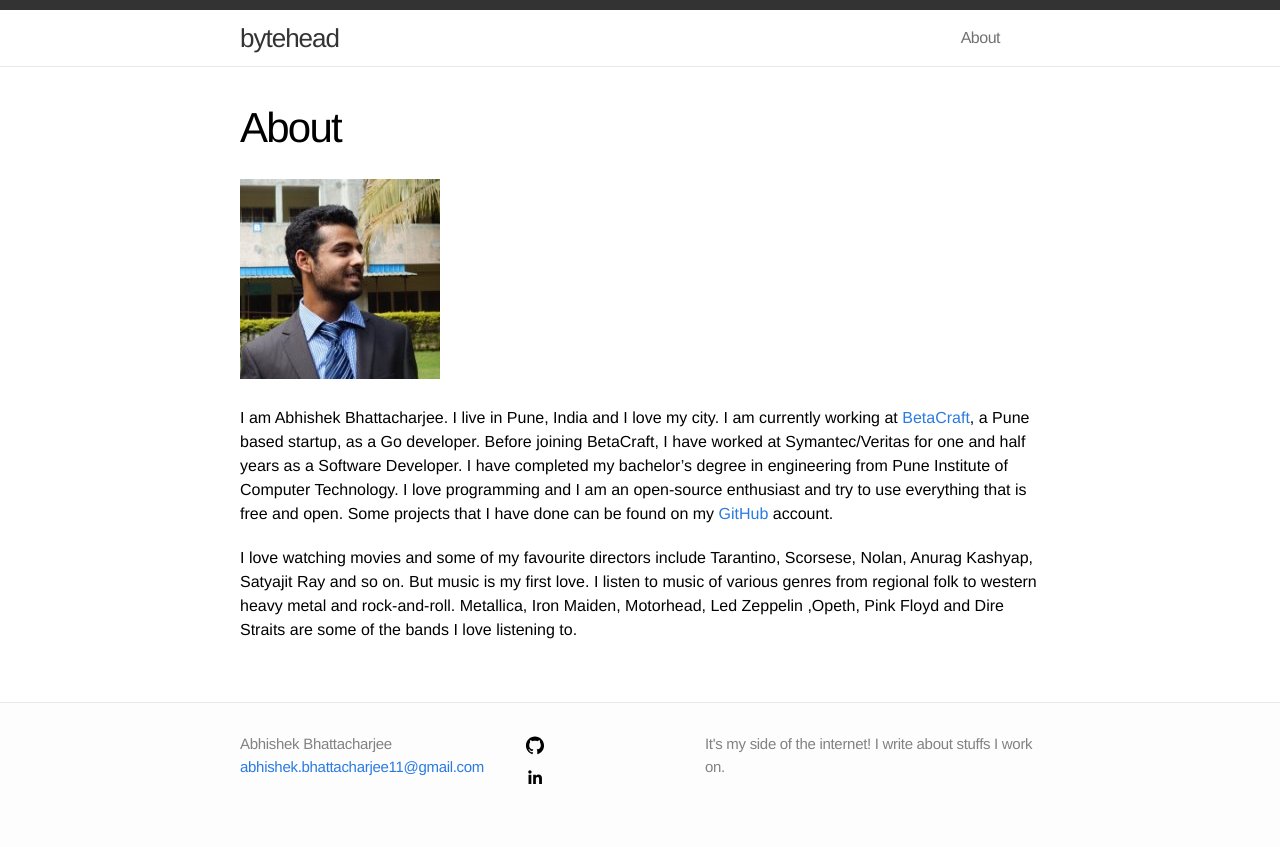
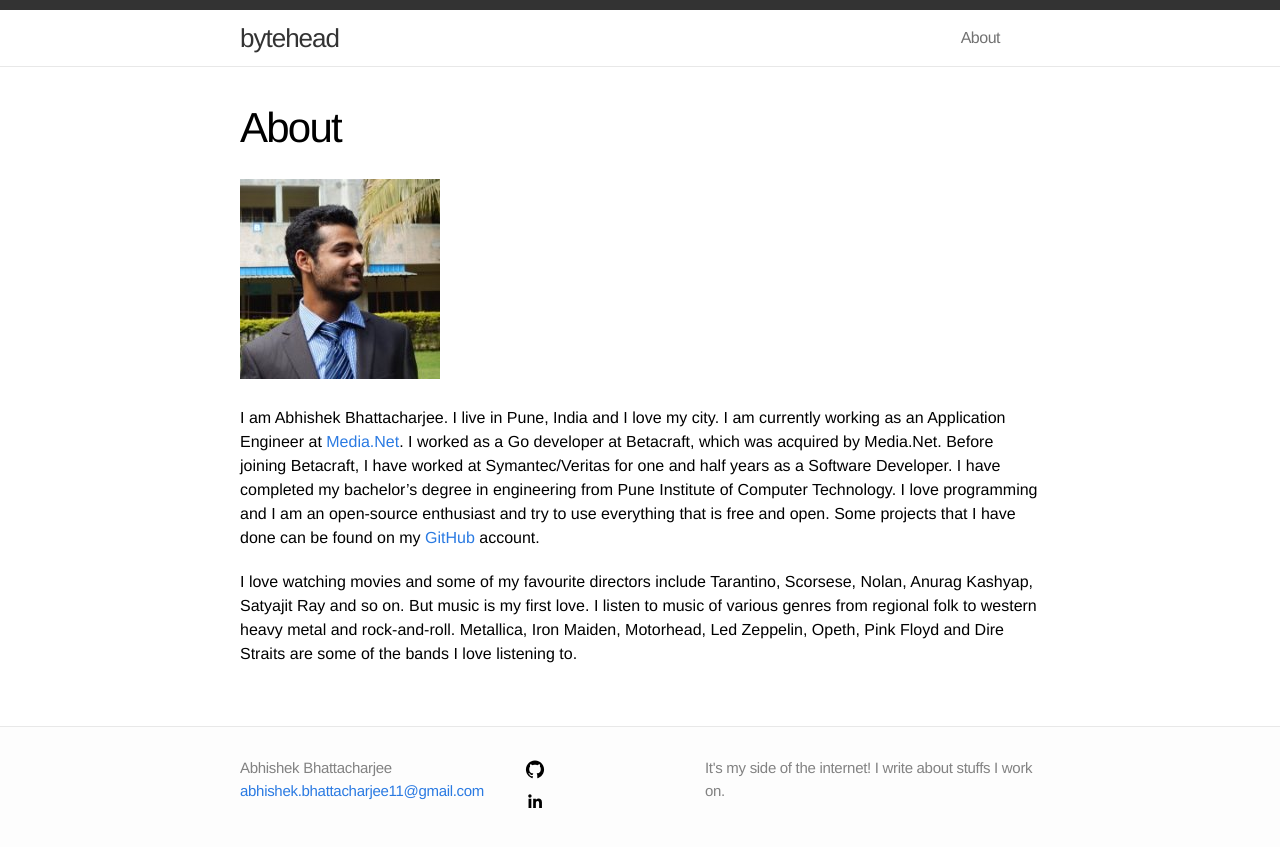
Before and after one commit to abhi11/abhi11.github.io, a Jekyll site: the page built from about.md, in a window 1280 px wide. Shown: the top 847 px of the page. Built offline with Jekyll 4.4.1, drawn with Linux system fonts in a browser that asks for light colours.

Commit message:
Update About Me

```diff
--- a/about.md
+++ b/about.md
@@ -5,7 +5,8 @@ permalink: /about/
 ---
 ![Profile Pic](https://raw.githubusercontent.com/abhi11/abhi11.github.io/master/_img/profile.jpg)
 
-I am Abhishek Bhattacharjee. I live in Pune, India and I love my city. I am currently working at [BetaCraft](https://www.betacraft.co/), a Pune based startup, as a Go developer.
-Before joining BetaCraft, I have worked at Symantec/Veritas for one and half years as a Software Developer. I have completed my bachelor's degree in engineering from Pune Institute of Computer Technology. I love programming and I am an open-source enthusiast and try to use everything that is free and open. Some projects that I have done can be found on my [GitHub](https://github.com/abhi11) account.
+I am Abhishek Bhattacharjee. I live in Pune, India and I love my city. I am currently working as an Application Engineer at [Media.Net](http://www.media.net/).
+I worked as a Go developer at Betacraft, which was acquired by Media.Net.
+Before joining Betacraft, I have worked at Symantec/Veritas for one and half years as a Software Developer. I have completed my bachelor's degree in engineering from Pune Institute of Computer Technology. I love programming and I am an open-source enthusiast and try to use everything that is free and open. Some projects that I have done can be found on my [GitHub](https://github.com/abhi11) account.
 
-I love watching movies and some of my favourite directors include Tarantino, Scorsese, Nolan, Anurag Kashyap, Satyajit Ray and so on. But music is my first love. I listen to music of various genres from regional folk to western heavy metal and rock-and-roll. Metallica, Iron Maiden, Motorhead, Led Zeppelin ,Opeth, Pink Floyd and Dire Straits are some of the bands I love listening to.
+I love watching movies and some of my favourite directors include Tarantino, Scorsese, Nolan, Anurag Kashyap, Satyajit Ray and so on. But music is my first love. I listen to music of various genres from regional folk to western heavy metal and rock-and-roll. Metallica, Iron Maiden, Motorhead, Led Zeppelin, Opeth, Pink Floyd and Dire Straits are some of the bands I love listening to.
```
